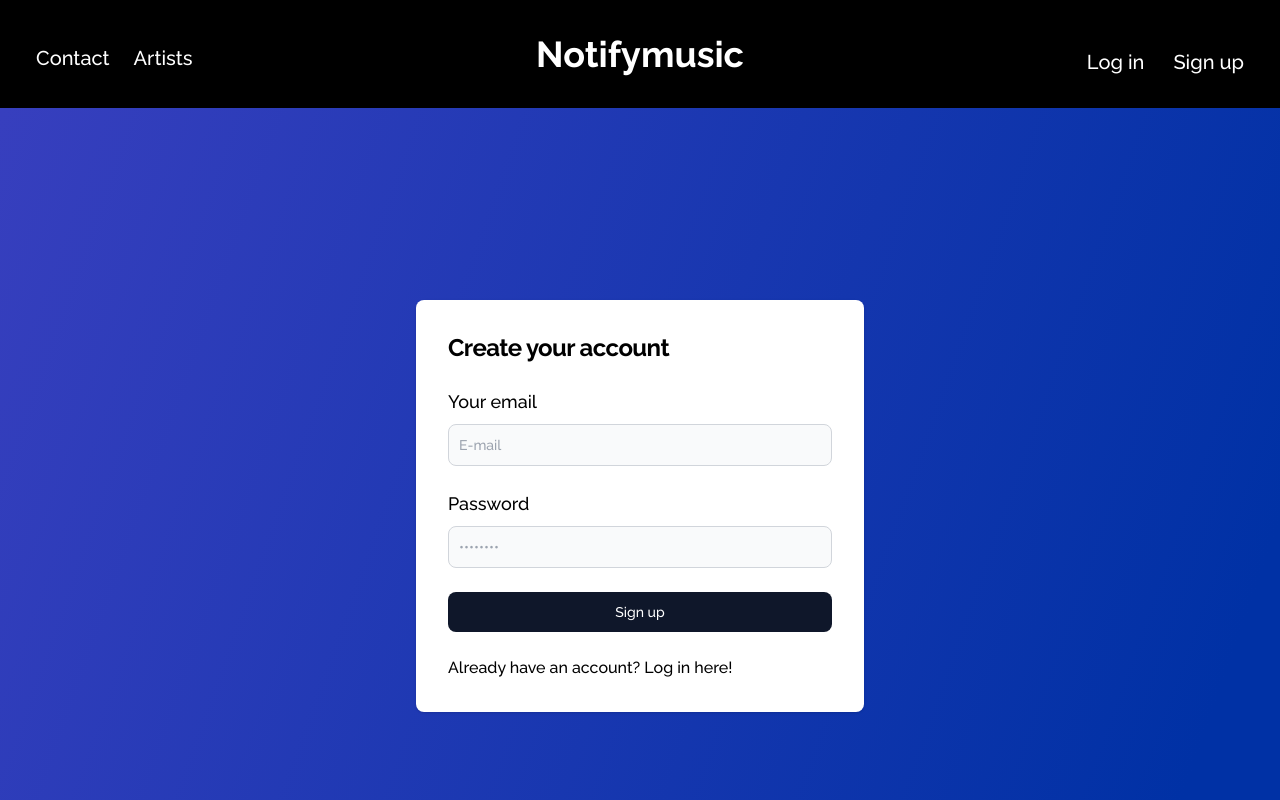
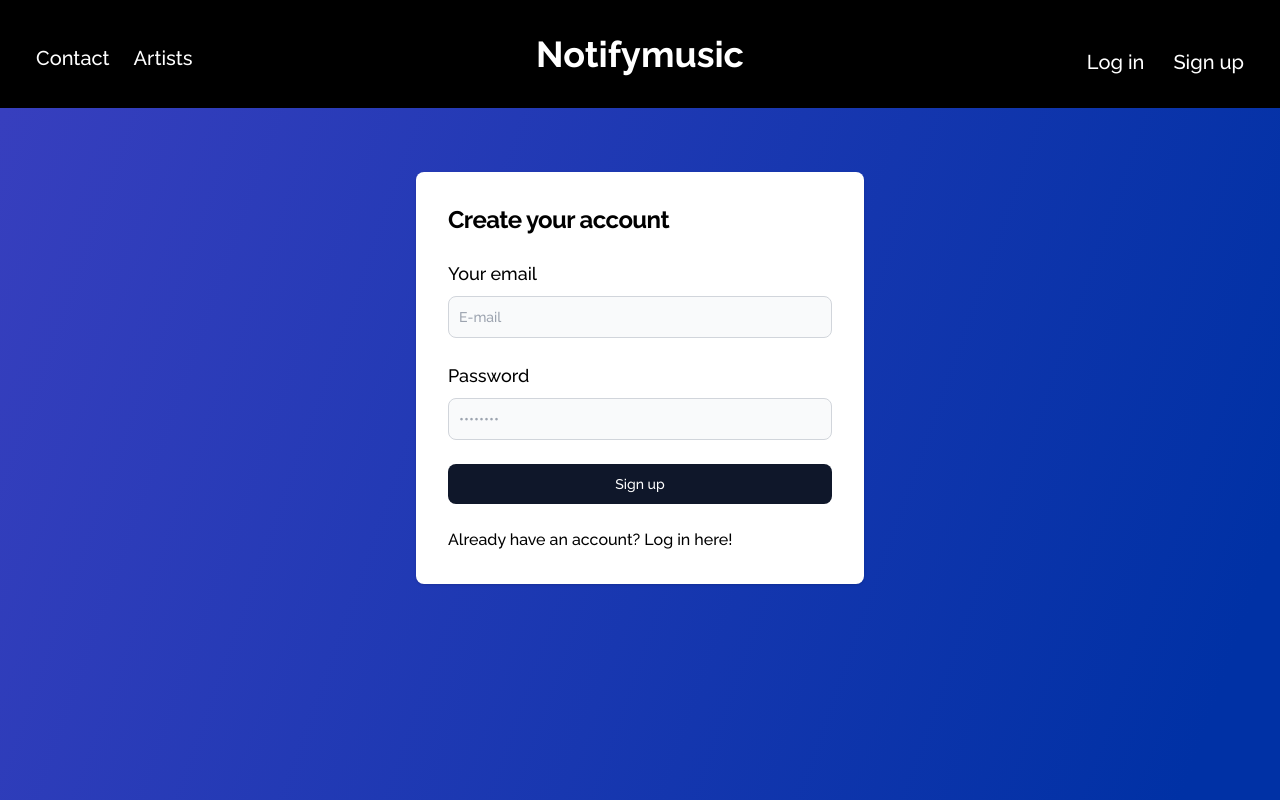
Before and after one commit to palkaszymon/spotify-noti-site, a Flask app: page /signup in a window 1280 px wide. Run offline with Flask 2, Linux system fonts and the light colour scheme; style sheets or scripts are compiled from the project's sources.

Commit message:
laptop padding

```diff
--- a/static/css/styles.css
+++ b/static/css/styles.css
@@ -3,7 +3,6 @@ html, body {
   background-size: 400% 400%;
 	animation: gradient 15s ease infinite;
 	height: 100vh;
-	overflow: hidden;
 }
 
 @keyframes gradient {
--- a/templates/artists.html
+++ b/templates/artists.html
@@ -7,7 +7,7 @@
 {% if artists %}
 
 <section>
-    <div class="mx-auto flex flex-col items-center justify-center px-2 md:px-6 pt-24 lg:pt-48">
+    <div class="mx-auto flex flex-col items-center justify-center px-2 md:px-6 pt-12 lg:pt-16">
         <div class="flex">
             <div class="justify-center items-center mx-auto pb-16 pt-4 xl:pt-0">
                 <a href="{{url_for('add')}}"
@@ -49,7 +49,7 @@
 </section>
 {% else %}
 <div class="flex">
-    <div class="justify-center items-center mx-auto pt-48 md:pt-72">
+    <div class="justify-center items-center mx-auto pt-48 md:pt-72 first-letter">
         <a href="{{url_for('add')}}"
             class="bg-black hover:bg-gray-900 text-white font-bold py-4 px-8 border-b-4 border-gray-900 hover:border-gray-800 justify-center rounded">Add
             new artists</a>
--- a/templates/login.html
+++ b/templates/login.html
@@ -1,7 +1,7 @@
 {% extends "layout.html" %}
 {% block content %}
 <section>
-    <div class="flex flex-col items-center justify-center px-6 py-8 mx-auto pt-24 lg:pt-48">
+    <div class="flex flex-col items-center justify-center px-6 py-8 mx-auto pt-12 lg:pt-16">
         <div class="w-full rounded-lg shadow dark:border md:mt-0 sm:max-w-md bg-white xl:p-0">
             <div class="p-6 space-y-4 md:space-y-6 sm:p-8">
                 <h1 class="text-xl font-bold leading-tight tracking-tight text-black md:text-2xl">
--- a/templates/signup.html
+++ b/templates/signup.html
@@ -1,7 +1,7 @@
 {% extends "layout.html" %}
 {% block content %}
 <section>
-    <div class="flex flex-col items-center justify-center px-6 py-8 mx-auto pt-24 lg:pt-48">
+    <div class="flex flex-col items-center justify-center px-6 py-8 mx-auto pt-12 lg:pt-16">
         <div class="w-full rounded-lg shadow dark:border md:mt-0 sm:max-w-md bg-white xl:p-0">
             <div class="p-6 space-y-4 md:space-y-6 sm:p-8">
                 <h1 class="text-xl font-bold leading-tight tracking-tight text-black md:text-2xl">
```
